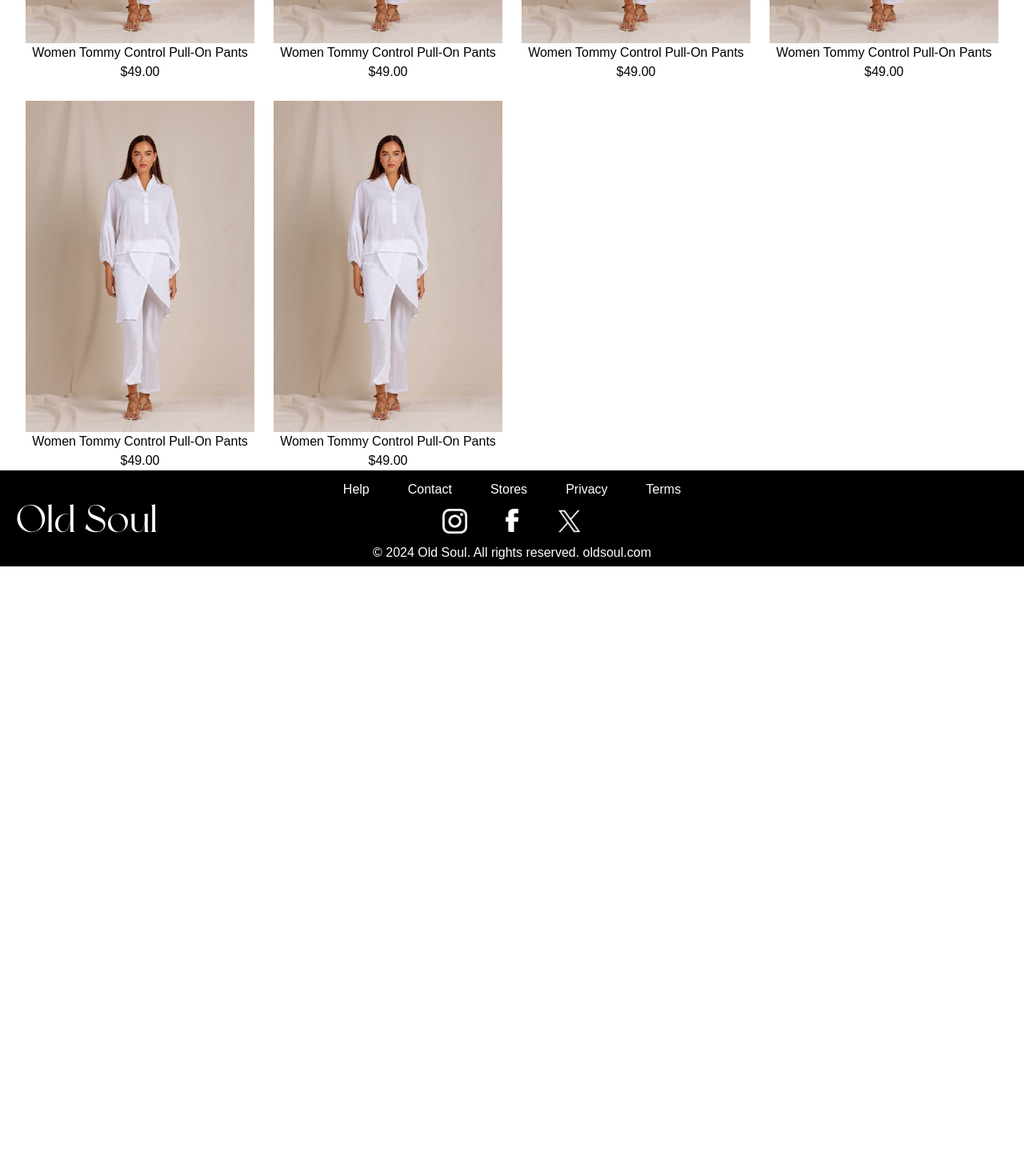
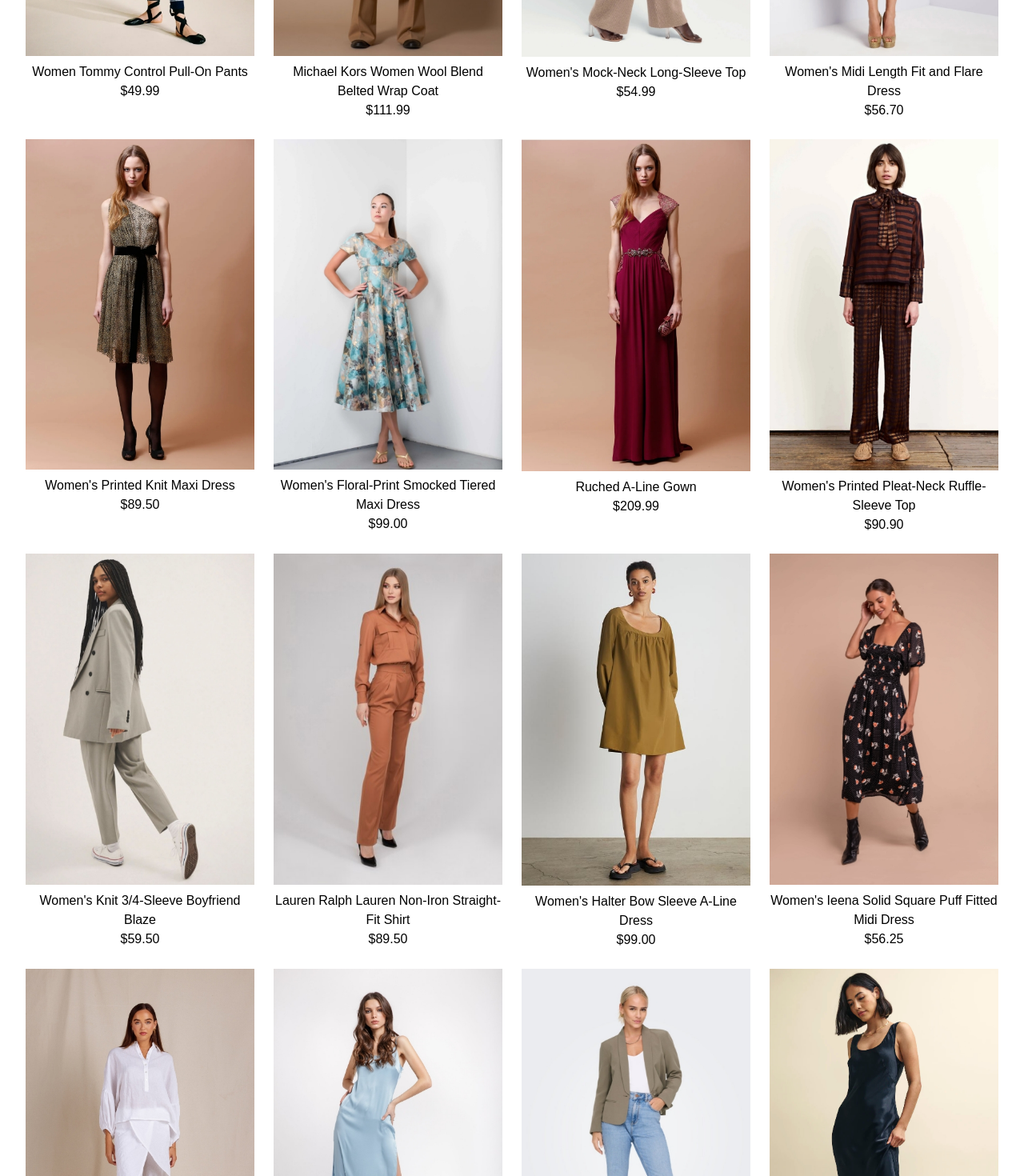
Before and after one commit to henryonyejelem/old_soul, a React (Create React App) app in the folder client/: page /collection/women in a window 1280 px wide. Shown: the part 920-2390 px from the top of the page at 80% size. Before the commit the page ends 1635 px from the top, so only its background shows below. Built offline with nearby package versions, Linux system fonts and the light colour scheme; a web font is replaced by a local one.

Commit message:
Henry Onyejelem

```diff
--- a/client/src/App.js
+++ b/client/src/App.js
@@ -2,6 +2,7 @@ import Home from "./pages/home/index.js"
 import Women from "./pages/collection/women/index.js"
 import Nav from "./components/ui/nav.js"
 import Footer from "./components/ui/footer.js"
+import Product from "./pages/collection/product.js"
 
 
 import { Route, Routes } from "react-router-dom"
@@ -13,6 +14,7 @@ function App() {
       <Routes>
         <Route path="/" element={<Home/>}/>
         <Route path="/collection/women" element={<Women/>}/>
+        <Route path="/collection/:gender/:category/:name/:productID" element={<Product/>}/>
       </Routes>
       <Footer/>
     </>
--- a/client/src/data/women.js
+++ b/client/src/data/women.js
@@ -0,0 +1,166 @@
+const womenDB = [
+    {
+        name : "Women Tommy Control Pull-On Pants",
+        ID : "ZWO2VPZ6UU",
+        price : 49.99,
+        colors : "",
+        tags : "",
+    },
+    {
+        name : "Michael Kors Women Wool Blend Belted Wrap Coat",
+        ID : "LBUAISFRIK",
+        price : 111.99,
+        colors : "",
+        tags : "",
+    },
+    {
+        name : "Women's Mock-Neck Long-Sleeve Top ",
+        ID : "2USO1ZFUBF",
+        price : 54.99,
+        colors : "",
+        tags : "",
+    },
+
+    {
+        name : "Women's Midi Length Fit and Flare Dress",
+        ID : "CKMXBDJQM7",
+        price : 56.70,
+        colors : "",
+        tags : "",
+    },
+
+    {
+        name : "Women's Printed Knit Maxi Dress",
+        ID : "IU8MIAW332",
+        price : 89.50,
+        colors : "",
+        tags : "",
+    },
+
+    {
+        name : "Women's Floral-Print Smocked Tiered Maxi Dress",
+        ID : "5VQVGPP024",
+        price : 99.00,
+        colors : "",
+        tags : "",
+    },
+
+    {
+        name : "Ruched A-Line Gown",
+        ID : "YGQLAYZDX0",
+        price : 209.99,
+        colors : "",
+        tags : "",
+    },
+
+
+    {
+        name : "Women's Printed Pleat-Neck Ruffle-Sleeve Top",
+        ID : "AHW5WN5LK4",
+        price : 90.90,
+        colors : "",
+        tags : "",
+    },
+
+
+    {
+        name : "Women's Knit 3/4-Sleeve Boyfriend Blaze",
+        ID : "R3TWEW40CA",
+        price : 59.50,
+        colors : "",
+        tags : "",
+    },
+
+    {
+        name : "Lauren Ralph Lauren Non-Iron Straight-Fit Shirt",
+        ID : "Q5MHEMY8NE",
+        price : 89.50,
+        colors : "",
+        tags : "",
+    },
+
+    {
+        name : "Women's Halter Bow  Sleeve A-Line Dress",
+        ID : "L1YIJ6KOTM",
+        price : 99.00,
+        colors : "",
+        tags : "",
+    },
+
+    {
+        name : "Women's Ieena Solid Square Puff Fitted Midi Dress",
+        ID : "8EEDHX16R0",
+        price : 56.25,
+        colors : "",
+        tags : "",
+    },
+
+    {
+        name : "Women's Ruffle-Collar Shirts",
+        ID : "0BEGAR2WL9",
+        price : 49.50,
+        colors : "",
+        tags : "",
+    },
+
+    {
+        name : "Women's The Vivi Knit Dress for Women",
+        ID : "BP9CLJ7GYY",
+        price : 150.00,
+        colors : "",
+        tags : "",
+    },
+
+    {
+        name : "Women's Menswear Blazer",
+        ID : "HNVFTEV7P7",
+        price : 79.50,
+        colors : "",
+        tags : "",
+    },
+
+    {
+        name : "Women's Ruffled-Sleeve Sheath Dress",
+        ID : "FBOCSGOSPX",
+        price : 99.98,
+        colors : "",
+        tags : "",
+    },
+
+    {
+        name : "Women's V-Neck Midi Sweater Dress",
+        ID : "9JPQWD9TVH",
+        price : 49.50,
+        colors : "",
+        tags : "",
+    },
+
+    {
+        name : "Women's Side-Tie Faux-Wrap Dress",
+        ID : "MZ5XJGGFJ8",
+        price : 119.25,
+        colors : "",
+        tags : "",
+    },
+
+    {
+        name : "Women's Ruffled-Sleeve Sheath Dress",
+        ID : "DITCBMFHCT",
+        price : 89.00,
+        colors : "",
+        tags : "",
+    },
+
+    {
+        name : "Women's Houndstooth  Menswear Jacket",
+        ID : "DYXKCRKENU",
+        price : 169.00,
+        colors : "",
+        tags : "",
+    },
+
+
+
+]
+
+export default womenDB;
--- a/client/src/pages/collection/card.js
+++ b/client/src/pages/collection/card.js
@@ -1,12 +1,14 @@
-import img from  "../../assets/images/collection/women/0BEGAR2WL9.jpg"
-function Card() {
+function Card(props) {
+  const src = props.src;
+  const image = require(`../../assets/images/collection/women/${src}.jpg`);
+
   return (
-    <div>
-        <img src={img} alt=""/>
-        <p className="w-[100%] text-center">Women Tommy Control Pull-On Pants</p>
-        <p className="w-[100%] text-center">$49.00</p>
-    </div>
-  )
+      <div className="relative">
+          <img src={image} alt=""/>
+          <p className="w-[100%] text-center mt-2">{props.name}</p>
+          <p className="w-[100%] text-center">${Number(props.price).toFixed(2)}</p>
+      </div>
+    )
 }
 
 export default Card
--- /dev/null
+++ b/client/src/pages/collection/product.js
@@ -0,0 +1,44 @@
+import { useParams } from 'react-router-dom'
+import db from "../../data/women.js"
+
+function Product() {
+
+  const { productID } = useParams()
+  const { category } = useParams()
+  const { gender } = useParams()
+  const g = gender.charAt(0).toUpperCase() + gender.slice(1)
+  const c = category.charAt(0).toUpperCase() + category.slice(1)
+
+  const product = db.find((e) => e.ID === productID)
+
+  const img = require(`../../assets/images/collection/women/${productID}.jpg`);
+  return (
+    <div className="pt-[8vh]">
+      <div className="ml-8 my-7 flex text-xl gap-5">
+          <div>Men</div>
+          <div>Women</div>
+          <div>Accessories</div>
+      </div>
+      <div className="flex gap-11 mx-8">
+        <div className='w-[48%] h-[90vh]'><img src = {img} alt="" className='w-[100%] h-[100%] object-cover'/></div>
+
+        <div className='flex-auto'>
+          <div className='flex gap-2 text-sm text-[#656565] font-medium'>
+            <div className='underline underline-offset-4'>{g}</div>
+            <div>{'>'}</div>
+            <div className='underline underline-offset-4'>{c}</div>
+            <div>{'>'}</div>
+            <div>{product.name}</div>
+          </div>
+
+          <div className='flex font-bold justify-between text-2xl'>
+            <p className=''>{product.name}</p>
+            <p>{product.price}</p>
+          </div>
+        </div>
+      </div>
+    </div>
+  )
+}
+
+export default Product
--- a/client/src/pages/collection/women/index.js
+++ b/client/src/pages/collection/women/index.js
@@ -8,6 +8,7 @@ import dropdown from "../../../assets/icons/dropdown.svg"
 import search from "../../../assets/icons/Search Icon.svg"
 
 import Card from "../card"
+import db from "../../../data/women.js"
 
 function Women() {
   return (
@@ -26,23 +27,23 @@ function Women() {
 
         <div className="categories flex justify-between mx-8 gap-10">
             <div className="">
-                <img src={coat} alt=""/>
+                <div className="h-[29vh] overflow-hidden"><img src={coat} alt="" className="hover:scale-[1.15] transition-all ease-out duration-500"/></div>
                 <p className="text-[19px] mt-xl font-bold text-center w-[100%]">Coats</p>
             </div>
             <div className="">
-                <img src={dress} alt="" />
+                <div className="h-[29vh] overflow-hidden"><img src={dress} alt="" className="hover:scale-[1.15] transition-all ease-out duration-500"/></div>
                 <p className="text-[19px] mt-xl font-bold text-center w-[100%]">Dresses</p>
             </div>
             <div className="">
-                <img src={top} alt="" />
+                <div className="h-[29vh] overflow-hidden"><img src={top} alt="" className="hover:scale-[1.15] transition-all ease-out duration-500"/></div>
                 <p className="text-[19px] mt-xl font-bold text-center w-[100%]">Tops</p>
             </div>
             <div className="">
-                <img src={pant} alt="" />
+                <div className="h-[29vh] overflow-hidden"><img src={pant} alt="" className="hover:scale-[1.15] transition-all ease-out duration-500"/></div>
                 <p className="text-[19px] mt-xl font-bold text-center w-[100%]">Pants</p>
             </div>
             <div className="">
-                <img src={skirt} alt="" />
+                <div className="h-[29vh] overflow-hidden"><img src={skirt} alt="" className="hover:scale-[1.15] transition-all ease-out duration-500"/></div>
                 <p className="text-[19px] mt-xl font-bold text-center w-[100%]">Skirts</p>
             </div>
         </div>
@@ -71,12 +72,7 @@ function Women() {
         </div>
 
         <div className="mx-8 grid grid-cols-4 gap-6">
-            <Card/>
-            <Card/>
-            <Card/>
-            <Card/>
-            <Card/>
-            <Card/>
+            {db.map(item => <Card name={item.name} price={item.price} src={item.ID}/>)}
         </div>
     </div>
   )
```
Also changed, not shown: client/src/assets/icons/5Stars.svg (added), client/src/assets/images/collection/women/FBOCSGOSPX.jpg.
